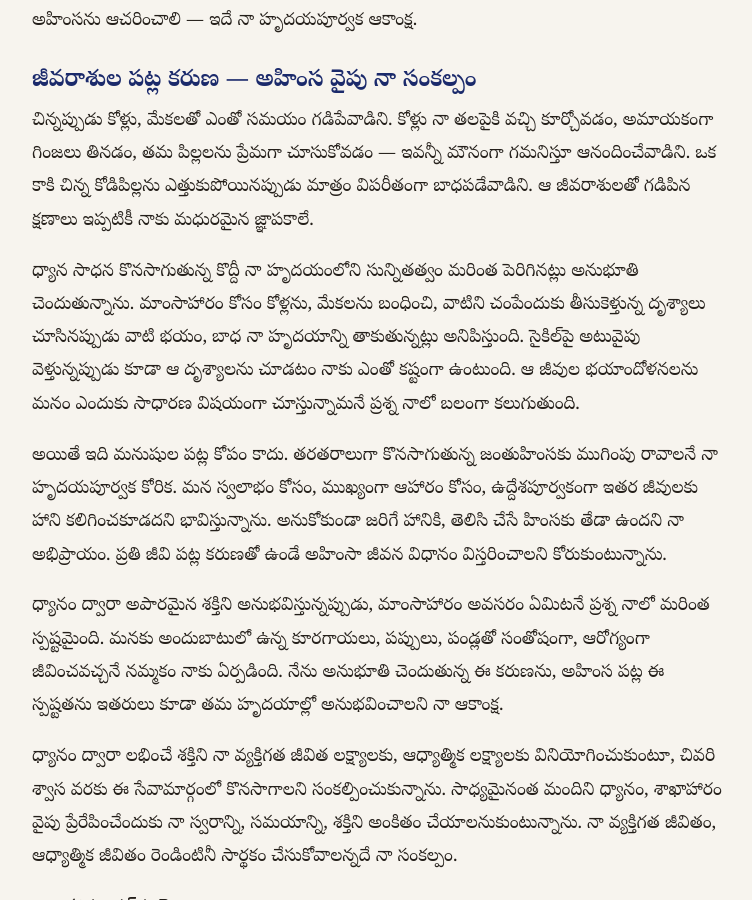
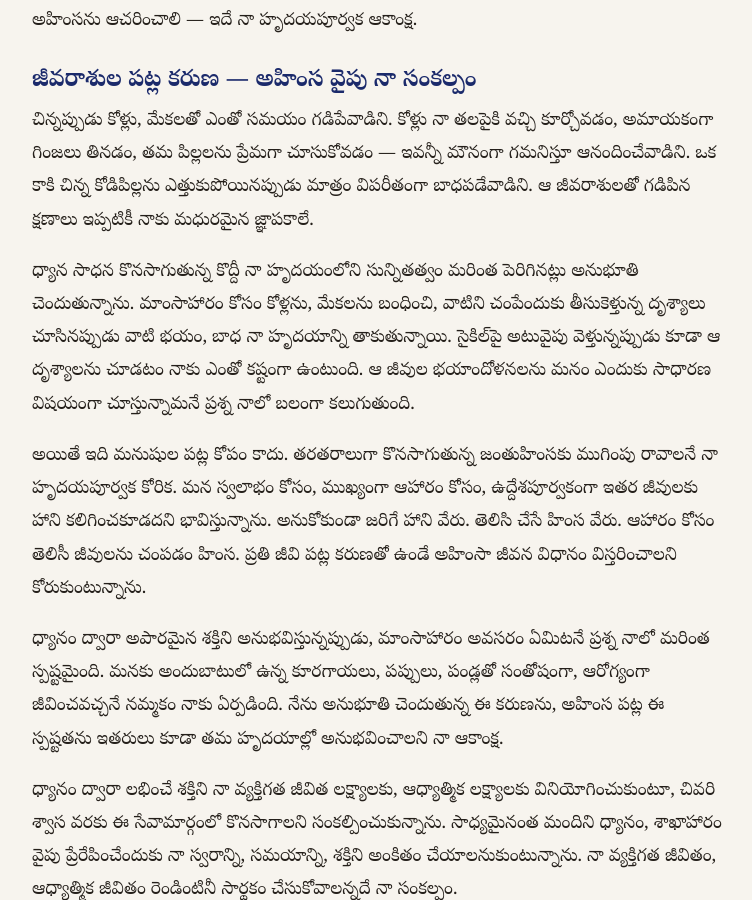
Before and after one commit to anemdhana/pssm-book-work-tools, a Jekyll site: the page built from docs/_journeys/from-fear-to-meditation-bliss.md, in a window 1280 px wide and 900 px high, scrolled down 1673 px. Shown: the whole window, without its empty margins (260-1012 px from the left). Built offline with Jekyll 4.4.1, drawn with Linux system fonts in a browser that asks for light colours.

Commit message:
State the ahimsa lines directly, without hedging.
Co-authored-by: Cursor <cursoragent@cursor.com>

```diff
--- a/docs/_journeys/from-fear-to-meditation-bliss.md
+++ b/docs/_journeys/from-fear-to-meditation-bliss.md
@@ -30,9 +30,9 @@ practice: More than 5 years in meditation
 
 చిన్నప్పుడు కోళ్లు, మేకలతో ఎంతో సమయం గడిపేవాడిని. కోళ్లు నా తలపైకి వచ్చి కూర్చోవడం, అమాయకంగా గింజలు తినడం, తమ పిల్లలను ప్రేమగా చూసుకోవడం — ఇవన్నీ మౌనంగా గమనిస్తూ ఆనందించేవాడిని. ఒక కాకి చిన్న కోడిపిల్లను ఎత్తుకుపోయినప్పుడు మాత్రం విపరీతంగా బాధపడేవాడిని. ఆ జీవరాశులతో గడిపిన క్షణాలు ఇప్పటికీ నాకు మధురమైన జ్ఞాపకాలే.
 
-ధ్యాన సాధన కొనసాగుతున్న కొద్దీ నా హృదయంలోని సున్నితత్వం మరింత పెరిగినట్లు అనుభూతి చెందుతున్నాను. మాంసాహారం కోసం కోళ్లను, మేకలను బంధించి, వాటిని చంపేందుకు తీసుకెళ్తున్న దృశ్యాలు చూసినప్పుడు వాటి భయం, బాధ నా హృదయాన్ని తాకుతున్నట్లు అనిపిస్తుంది. సైకిల్‌పై అటువైపు వెళ్తున్నప్పుడు కూడా ఆ దృశ్యాలను చూడటం నాకు ఎంతో కష్టంగా ఉంటుంది. ఆ జీవుల భయాందోళనలను మనం ఎందుకు సాధారణ విషయంగా చూస్తున్నామనే ప్రశ్న నాలో బలంగా కలుగుతుంది.
+ధ్యాన సాధన కొనసాగుతున్న కొద్దీ నా హృదయంలోని సున్నితత్వం మరింత పెరిగినట్లు అనుభూతి చెందుతున్నాను. మాంసాహారం కోసం కోళ్లను, మేకలను బంధించి, వాటిని చంపేందుకు తీసుకెళ్తున్న దృశ్యాలు చూసినప్పుడు వాటి భయం, బాధ నా హృదయాన్ని తాకుతున్నాయి. సైకిల్‌పై అటువైపు వెళ్తున్నప్పుడు కూడా ఆ దృశ్యాలను చూడటం నాకు ఎంతో కష్టంగా ఉంటుంది. ఆ జీవుల భయాందోళనలను మనం ఎందుకు సాధారణ విషయంగా చూస్తున్నామనే ప్రశ్న నాలో బలంగా కలుగుతుంది.
 
-అయితే ఇది మనుషుల పట్ల కోపం కాదు. తరతరాలుగా కొనసాగుతున్న జంతుహింసకు ముగింపు రావాలనే నా హృదయపూర్వక కోరిక. మన స్వలాభం కోసం, ముఖ్యంగా ఆహారం కోసం, ఉద్దేశపూర్వకంగా ఇతర జీవులకు హాని కలిగించకూడదని భావిస్తున్నాను. అనుకోకుండా జరిగే హానికి, తెలిసి చేసే హింసకు తేడా ఉందని నా అభిప్రాయం. ప్రతి జీవి పట్ల కరుణతో ఉండే అహింసా జీవన విధానం విస్తరించాలని కోరుకుంటున్నాను.
+అయితే ఇది మనుషుల పట్ల కోపం కాదు. తరతరాలుగా కొనసాగుతున్న జంతుహింసకు ముగింపు రావాలనే నా హృదయపూర్వక కోరిక. మన స్వలాభం కోసం, ముఖ్యంగా ఆహారం కోసం, ఉద్దేశపూర్వకంగా ఇతర జీవులకు హాని కలిగించకూడదని భావిస్తున్నాను. అనుకోకుండా జరిగే హాని వేరు. తెలిసి చేసే హింస వేరు. ఆహారం కోసం తెలిసీ జీవులను చంపడం హింస. ప్రతి జీవి పట్ల కరుణతో ఉండే అహింసా జీవన విధానం విస్తరించాలని కోరుకుంటున్నాను.
 
 ధ్యానం ద్వారా అపారమైన శక్తిని అనుభవిస్తున్నప్పుడు, మాంసాహారం అవసరం ఏమిటనే ప్రశ్న నాలో మరింత స్పష్టమైంది. మనకు అందుబాటులో ఉన్న కూరగాయలు, పప్పులు, పండ్లతో సంతోషంగా, ఆరోగ్యంగా జీవించవచ్చనే నమ్మకం నాకు ఏర్పడింది. నేను అనుభూతి చెందుతున్న ఈ కరుణను, అహింస పట్ల ఈ స్పష్టతను ఇతరులు కూడా తమ హృదయాల్లో అనుభవించాలని నా ఆకాంక్ష.
 
```
